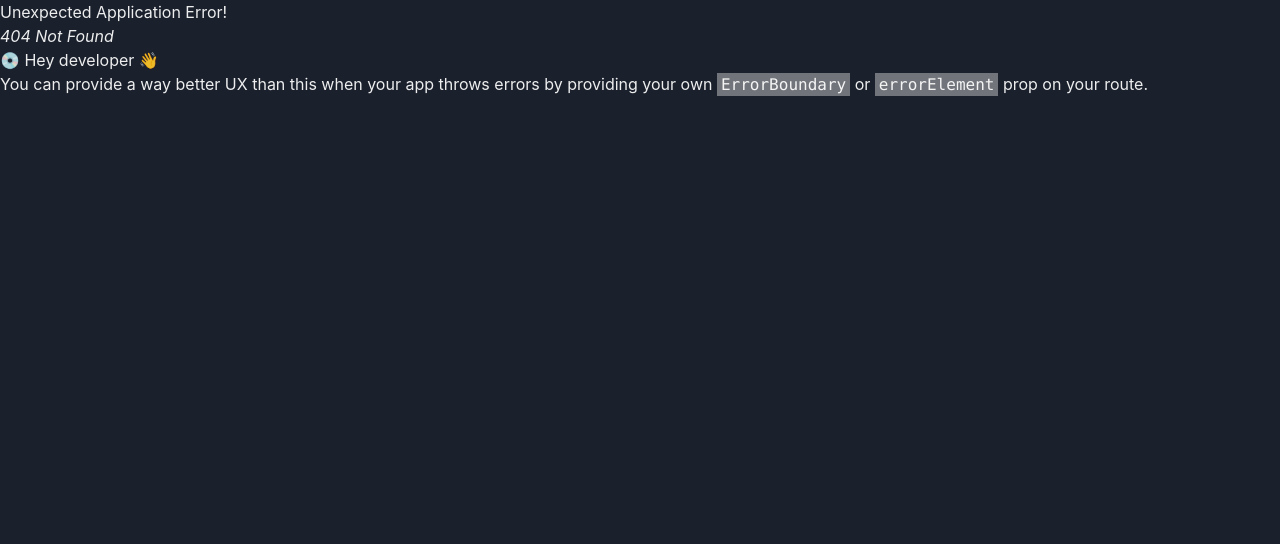
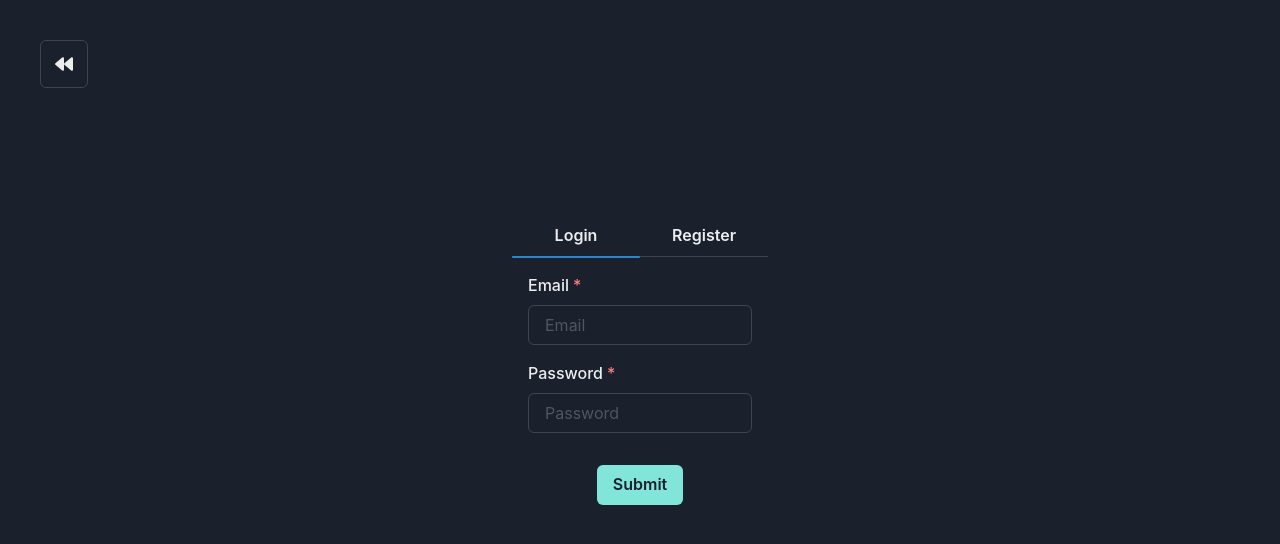
Before and after one commit to protomem/gotube, a React (Vite) app in the folder web/: page /auth in a window 1280 px wide. Before the commit this address had no page. Shown: the top 544 px of the page. Built offline with nearby package versions, Linux system fonts and the light colour scheme.

Commit message:
feat(web): add auth page

```diff
--- a/web/src/app/route-provider.tsx
+++ b/web/src/app/route-provider.tsx
@@ -1,10 +1,15 @@
 import { createBrowserRouter, RouterProvider } from "react-router-dom";
 import HomePage from "../pages/home-page";
+import AuthPage from "../pages/auth-page";
 
 const routes = createBrowserRouter([
   {
     path: "/",
     element: <HomePage />,
+  },
+  {
+    path: "/auth",
+    element: <AuthPage />,
   },
 ]);
 
--- /dev/null
+++ b/web/src/components/auth-form.tsx
@@ -0,0 +1,37 @@
+import LoginForm from "./login-form";
+import RegisterForm from "./register-form";
+import {
+  Button,
+  Tab,
+  TabIndicator,
+  TabList,
+  TabPanel,
+  TabPanels,
+  Tabs,
+} from "@chakra-ui/react";
+
+const AuthForm = () => {
+  return (
+    <Tabs isFitted variant="unstyled" w="16rem">
+      <TabList borderBottomWidth="1px">
+        <Tab as={Button} variant="ghost" borderRadius="0">
+          Login
+        </Tab>
+        <Tab as={Button} variant="ghost" borderRadius="0">
+          Register
+        </Tab>
+      </TabList>
+      <TabIndicator mt="-1.5px" height="2px" bg="blue.500" borderRadius="1px" />
+      <TabPanels>
+        <TabPanel>
+          <LoginForm />
+        </TabPanel>
+        <TabPanel>
+          <RegisterForm />
+        </TabPanel>
+      </TabPanels>
+    </Tabs>
+  );
+};
+
+export default AuthForm;
--- a/web/src/components/login-button.tsx
+++ b/web/src/components/login-button.tsx
@@ -1,7 +1,13 @@
+import { useNavigate } from "react-router-dom";
 import { Button } from "@chakra-ui/react";
 
 const LoginButton = () => {
-  return <Button>login</Button>;
+  const nav = useNavigate();
+  const handleClick = () => {
+    nav("/auth", { replace: true });
+  };
+
+  return <Button onClick={handleClick}>login</Button>;
 };
 
 export default LoginButton;
--- /dev/null
+++ b/web/src/components/login-form.tsx
@@ -0,0 +1,81 @@
+import { SubmitHandler, useForm } from "react-hook-form";
+import { useNavigate } from "react-router-dom";
+import {
+  Button,
+  FormControl,
+  FormErrorMessage,
+  FormLabel,
+  Input,
+  Text,
+} from "@chakra-ui/react";
+
+type FormState = {
+  email: string;
+  password: string;
+};
+
+const LoginForm = () => {
+  const nav = useNavigate();
+  const {
+    handleSubmit,
+    register,
+    formState: { errors, isSubmitting },
+    reset,
+  } = useForm<FormState>();
+
+  const onSubmit: SubmitHandler<FormState> = (values) => {
+    console.log(values);
+    reset();
+    nav("/", { replace: true });
+  };
+
+  return (
+    <form
+      onSubmit={handleSubmit(onSubmit)}
+      style={{
+        display: "flex",
+        flexDirection: "column",
+        gap: "1rem",
+        justifyContent: "center",
+        alignItems: "center",
+      }}
+    >
+      <FormControl isInvalid={!!errors.email} isRequired>
+        <FormLabel htmlFor="email">Email</FormLabel>
+        <Input
+          id="email"
+          placeholder="Email"
+          {...register("email", {
+            required: "This is required",
+            minLength: { value: 4, message: "Minimum length should be 4" },
+          })}
+          type="email"
+        />
+        <FormErrorMessage>
+          <Text>{errors.email && errors.email.message}</Text>
+        </FormErrorMessage>
+      </FormControl>
+
+      <FormControl isInvalid={!!errors.password} isRequired>
+        <FormLabel htmlFor="password">Password</FormLabel>
+        <Input
+          id="password"
+          placeholder="Password"
+          {...register("password", {
+            required: "This is required",
+            minLength: { value: 4, message: "Minimum length should be 4" },
+          })}
+          type="password"
+        />
+        <FormErrorMessage>
+          <Text>{errors.password && errors.password.message}</Text>
+        </FormErrorMessage>
+      </FormControl>
+      <Button mt={4} colorScheme="teal" isLoading={isSubmitting} type="submit">
+        Submit
+      </Button>
+    </form>
+  );
+};
+
+export default LoginForm;
--- /dev/null
+++ b/web/src/components/register-form.tsx
@@ -0,0 +1,98 @@
+import { SubmitHandler, useForm } from "react-hook-form";
+import { useNavigate } from "react-router-dom";
+import {
+  Button,
+  FormControl,
+  FormErrorMessage,
+  FormLabel,
+  Input,
+  Text,
+} from "@chakra-ui/react";
+
+type FormState = {
+  nickname: string;
+  email: string;
+  password: string;
+};
+
+const RegisterForm = () => {
+  const nav = useNavigate();
+  const {
+    handleSubmit,
+    register,
+    formState: { errors, isSubmitting },
+    reset,
+  } = useForm<FormState>();
+
+  const onSubmit: SubmitHandler<FormState> = (values) => {
+    console.log(values);
+    reset();
+    nav("/", { replace: true });
+  };
+
+  return (
+    <form
+      onSubmit={handleSubmit(onSubmit)}
+      style={{
+        display: "flex",
+        flexDirection: "column",
+        gap: "1rem",
+        justifyContent: "center",
+        alignItems: "center",
+      }}
+    >
+      <FormControl isInvalid={!!errors.nickname} isRequired>
+        <FormLabel htmlFor="nickname">Nickname</FormLabel>
+        <Input
+          id="nickname"
+          placeholder="Nickname"
+          {...register("nickname", {
+            required: "This is required",
+            minLength: { value: 4, message: "Minimum length should be 4" },
+          })}
+          type="nickname"
+        />
+        <FormErrorMessage>
+          <Text>{errors.nickname && errors.nickname.message}</Text>
+        </FormErrorMessage>
+      </FormControl>
+
+      <FormControl isInvalid={!!errors.email} isRequired>
+        <FormLabel htmlFor="email">Email</FormLabel>
+        <Input
+          id="email"
+          placeholder="Email"
+          {...register("email", {
+            required: "This is required",
+            minLength: { value: 4, message: "Minimum length should be 4" },
+          })}
+          type="email"
+        />
+        <FormErrorMessage>
+          <Text>{errors.email && errors.email.message}</Text>
+        </FormErrorMessage>
+      </FormControl>
+
+      <FormControl isInvalid={!!errors.password} isRequired>
+        <FormLabel htmlFor="password">Password</FormLabel>
+        <Input
+          id="password"
+          placeholder="Password"
+          {...register("password", {
+            required: "This is required",
+            minLength: { value: 4, message: "Minimum length should be 4" },
+          })}
+          type="password"
+        />
+        <FormErrorMessage>
+          <Text>{errors.password && errors.password.message}</Text>
+        </FormErrorMessage>
+      </FormControl>
+      <Button mt={4} colorScheme="teal" isLoading={isSubmitting} type="submit">
+        Submit
+      </Button>
+    </form>
+  );
+};
+
+export default RegisterForm;
--- /dev/null
+++ b/web/src/pages/auth-page.tsx
@@ -0,0 +1,31 @@
+import { useNavigate } from "react-router-dom";
+import AuthForm from "../components/auth-form";
+import { FaBackward } from "react-icons/fa";
+import { Box, Center, Flex, IconButton } from "@chakra-ui/react";
+
+const AuthPage = () => {
+  const nav = useNavigate();
+  const handleBackClick = () => {
+    nav("/", { replace: true });
+  };
+
+  return (
+    <Flex h="100dvh" direction="column" gap="8rem">
+      <Box w="full" paddingTop="10" paddingLeft="10">
+        <IconButton
+          aria-label="back"
+          icon={<FaBackward />}
+          variant="outline"
+          size="lg"
+          onClick={handleBackClick}
+        />
+      </Box>
+
+      <Center>
+        <AuthForm />
+      </Center>
+    </Flex>
+  );
+};
+
+export default AuthPage;
--- a/web/src/pages/home-page.tsx
+++ b/web/src/pages/home-page.tsx
@@ -1,7 +1,7 @@
+import { useSearchParams } from "react-router-dom";
+import { resolveNavMenuItem } from "../components/nav-menu";
 import MainLayout from "../layouts/main-layout";
 import VideoGrid from "../components/video-grid";
-import { resolveNavMenuItem } from "../components/nav-menu";
-import { useSearchParams } from "react-router-dom";
 import { Center, Heading } from "@chakra-ui/react";
 
 const HomePage = () => {
@@ -9,7 +9,7 @@ const HomePage = () => {
   const nav = resolveNavMenuItem(searchParams.get("nav"));
 
   return (
-    <MainLayout hideSideBar selectedNavMenuItem={nav}>
+    <MainLayout selectedNavMenuItem={nav}>
       <Center>
         <Heading>{nav} Page</Heading>
       </Center>
```
Also changed, not shown: 2 other files (tests, documents, lock files or other folders).
